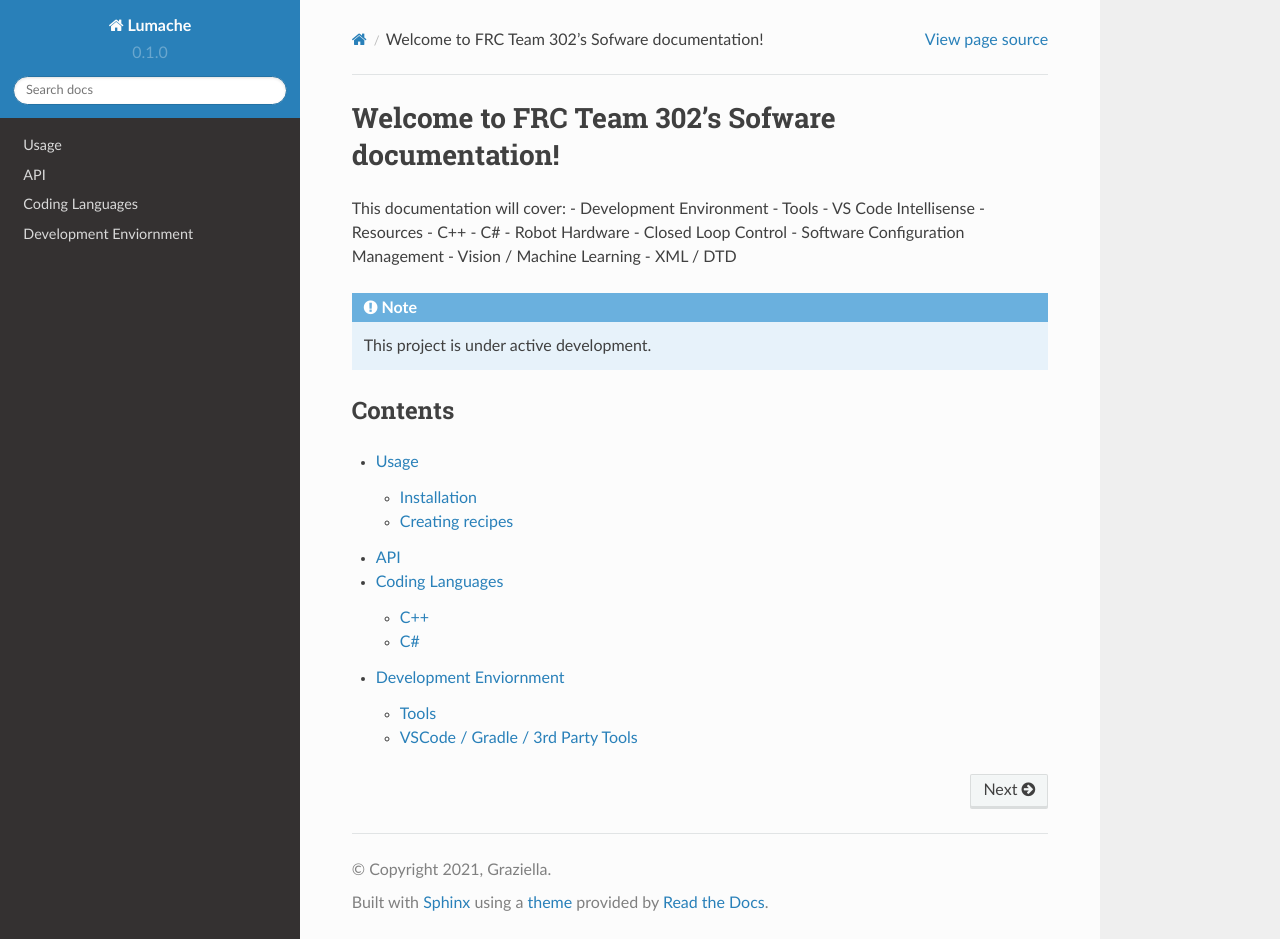
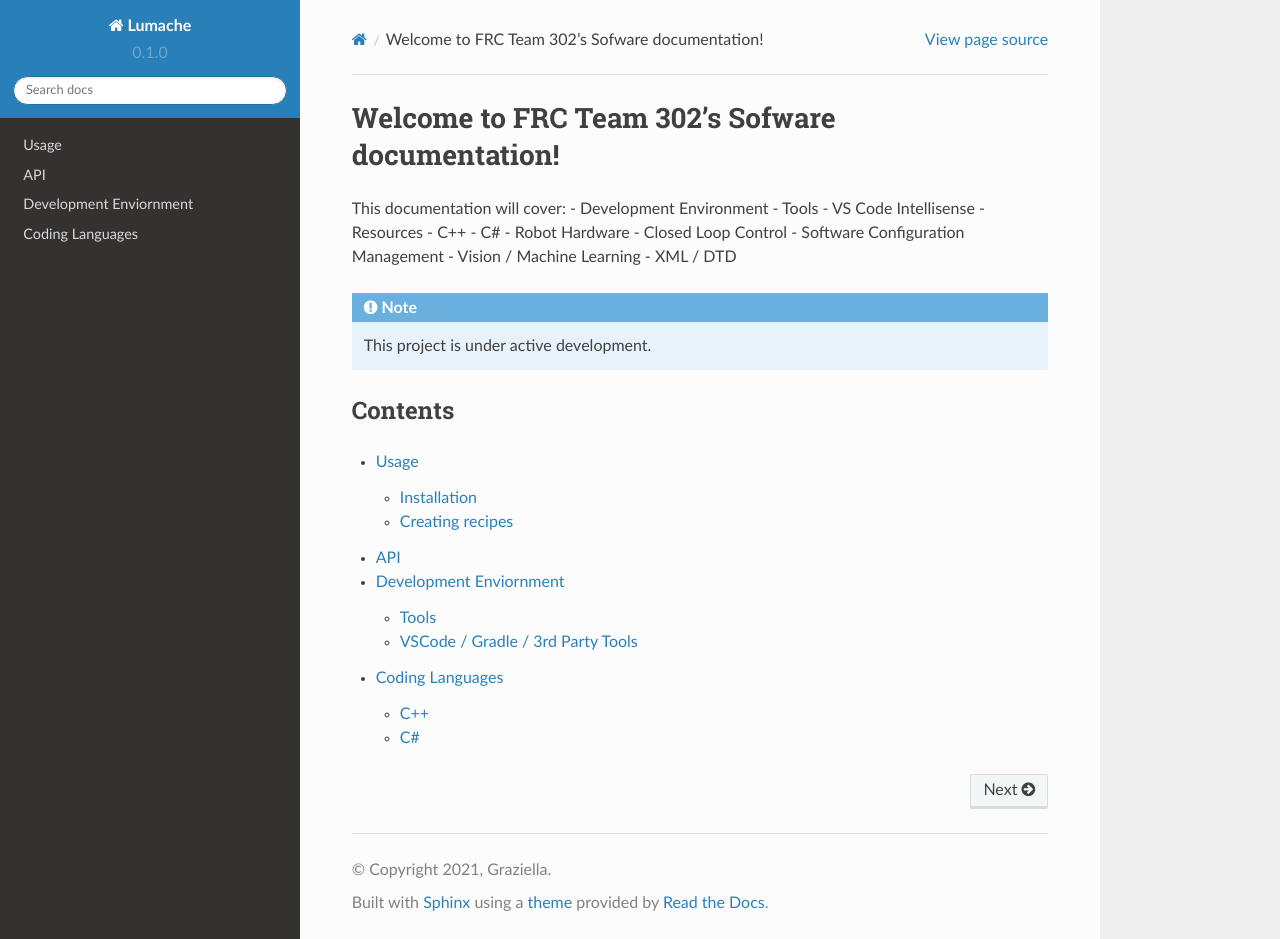
Before and after one commit to Team302/Team302Doco, a Sphinx documentation site: the page built from docs/source/index.rst, in a window 1280 px wide and 939 px high. Built offline with Sphinx 7.4.7 and the Read the Docs theme 2.0.0, drawn with Linux system fonts in a browser that asks for light colours.

```diff
--- a/docs/source/index.rst
+++ b/docs/source/index.rst
@@ -23,5 +23,5 @@ Contents
 
    usage
    api
+   devenv
    codingLanguages
-   devenv
```
